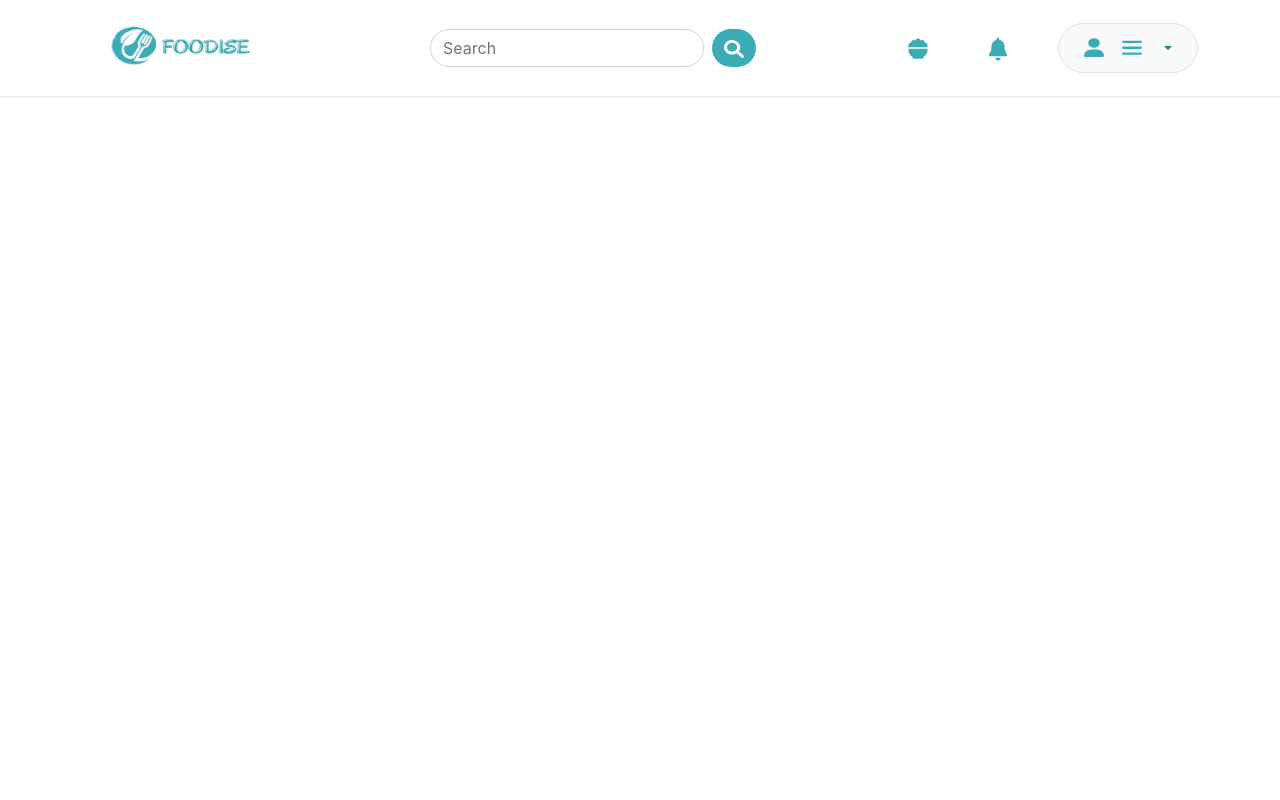
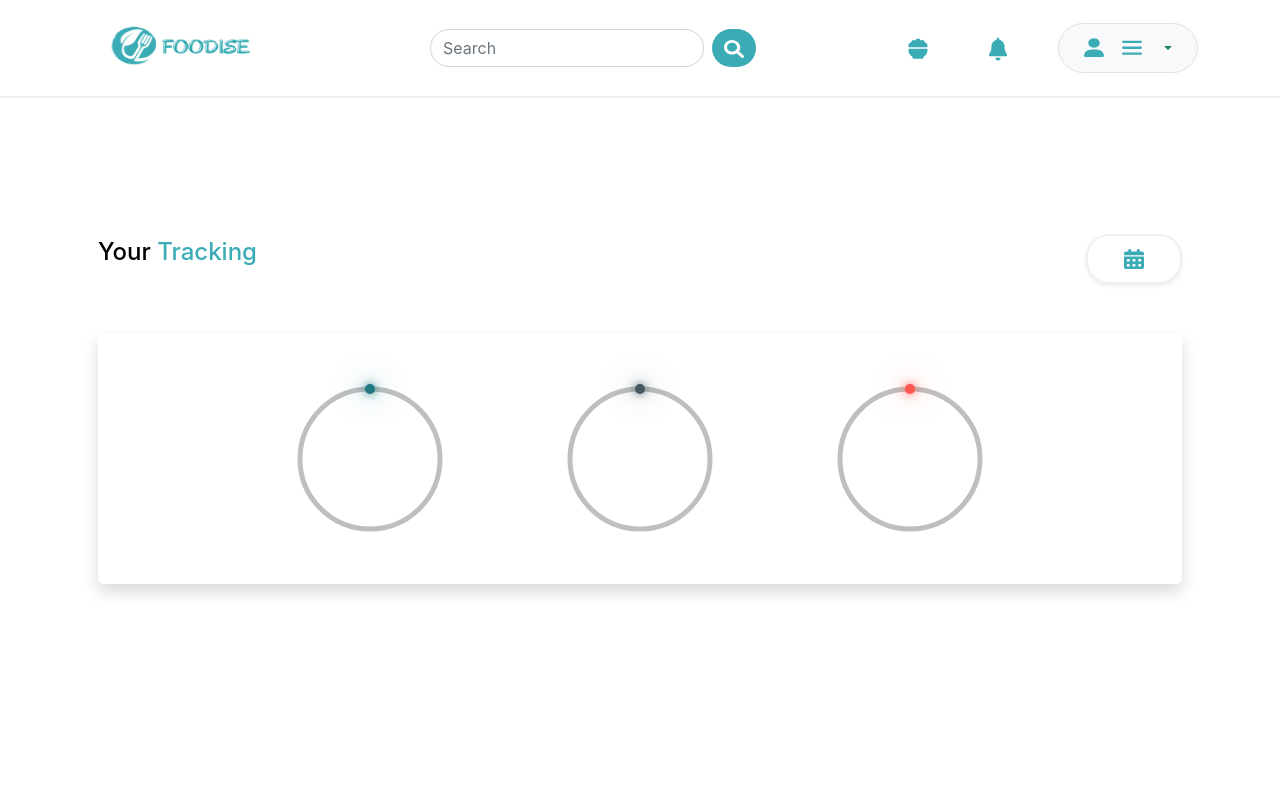
Before and after one commit to Febe2-Skilvul/foodise-app, a React (Create React App) app: page /track in a window 1280 px wide. Shown: the top 800 px of the page. Built offline with nearby package versions, Linux system fonts and the light colour scheme.

Commit message:
finished track portal

```diff
--- a/src/App.jsx
+++ b/src/App.jsx
@@ -7,6 +7,7 @@ import Favorites from './pages/Favorites/Favorites';
 import Home from './pages/home/Home';
 import LandingPage from './pages/Landing-page/LandingPage';
 import Signup from './pages/signup/Signup';
+import TrackingPage from './pages/tracking';
 
 const App = () => {
   return (
@@ -18,6 +19,7 @@ const App = () => {
             <Route path="/home" element={<Home />} />
             <Route path="/signup" element={<Signup />} />
             <Route path="/favorite" element={<Favorites />} />
+            <Route path="/track" element={<TrackingPage />} />
             <Route
               path="/home/:id"
               element={
--- a/src/components/Portal.jsx
+++ b/src/components/Portal.jsx
@@ -9,7 +9,7 @@ const ServicePortal = ({ user = ' ' }) => {
     <Stack className="p-4  p-3 mb-5 bg-body rounded d-flex flex-column justify-content-between align-items-start gap-5">
       <Stack className="d-flex flex-row justify-content-between">
         <TextOne colored={user}>Hii</TextOne>
-        <Link to={'/booked'} className="text-decoration-none">
+        <Link to={'/track'} className="text-decoration-none">
           <Button className="button-pill bg-white shadow-sm">
             <Icon image={'/icons/tracking.svg'} />
             <span className="d-none d-md-block">Tracking</span>
--- /dev/null
+++ b/src/components/TrackPortal.jsx
@@ -0,0 +1,63 @@
+import React from 'react';
+import { Accordion, Button, Stack } from 'react-bootstrap';
+import CircleProgress from './atoms/CircleProgress';
+import { TextOne } from './atoms/Fonts';
+import Icon from './atoms/Icon';
+
+const TrackPortal = () => {
+  return (
+    <Stack
+      className=" p-3 w-100 bg-body rounded d-flex flex-column justify-content-center align-items-center gap-5 "
+      style={{
+        marginTop: '100px',
+        padding: '0',
+      }}>
+      <Stack className="d-flex flex-row justify-content-between">
+        <TextOne colored={'Tracking'}>Your</TextOne>
+        <Button className="button-pill bg-white shadow-sm">
+          <Icon image={'/icons/calendar-days-solid.svg'} />
+        </Button>
+      </Stack>
+      <Stack className="d-md-flex shadow rounded flex-row  justify-content-center w-100 box-circle-progress d-none ">
+        <CircleProgress
+          color={'#227880'}
+          name="Foods"
+          value={1}
+          percent={39}
+        />
+        <CircleProgress
+          color={'#455A64'}
+          name="Carbon"
+          value={100}
+          percent={69}
+          unit="kgc02"
+        />
+        <CircleProgress
+          color={'#FF5652'}
+          name="Calori"
+          value={1090}
+          percent={79}
+          unit="Kkal"
+        />
+      </Stack>
+      <Stack className="d-flex d-md-none shadow rounded flex-row   justify-content-center">
+        <CircleProgress
+          color={'#455A64'}
+          name="Carbon"
+          value={100}
+          percent={69}
+          unit="kgc02"
+        />
+        <CircleProgress
+          color={'#FF5652'}
+          name="Calori"
+          value={1090}
+          percent={79}
+          unit="Kkal"
+        />
+      </Stack>
+    </Stack>
+  );
+};
+
+export default TrackPortal;
--- /dev/null
+++ b/src/components/atoms/CircleProgress.jsx
@@ -0,0 +1,25 @@
+const CircleProgress = ({ name, percent, value, color, unit }) => {
+  return (
+    <div className="card-track">
+      <div
+        className="percent"
+        style={{
+          '--clr': color,
+          '--num': percent,
+        }}>
+        <dot className="dot"></dot>
+        <svg>
+          <circle cx="70" cy="70" r="70"></circle>
+          <circle cx="70" cy="70" r="70"></circle>
+        </svg>
+        <div className="number">
+          <h2>{value}</h2>
+          <span>{unit}</span>
+          <p>{name}</p>
+        </div>
+      </div>
+    </div>
+  );
+};
+
+export default CircleProgress;
--- /dev/null
+++ b/src/pages/tracking/index.jsx
@@ -0,0 +1,16 @@
+import React from 'react';
+import { Col, Row } from 'react-bootstrap';
+import TrackPortal from '../../components/TrackPortal';
+import './track.css';
+
+const TrackingPage = () => {
+  return (
+    <Row className="justify-content-md-center">
+      <Col>
+        <TrackPortal />
+      </Col>
+    </Row>
+  );
+};
+
+export default TrackingPage;
--- /dev/null
+++ b/src/pages/tracking/track.css
@@ -0,0 +1,120 @@
+.container-track {
+  display: flex;
+  justify-content: center;
+  align-items: center;
+  flex-wrap: wrap;
+  gap: 40px;
+}
+.card-track {
+  position: relative;
+  width: 220px;
+  height: 250px;
+  background: #fff;
+  display: flex;
+  justify-content: center;
+  align-items: center;
+}
+.card-track .percent {
+  position: relative;
+  width: 150px;
+  height: 150px;
+}
+.card-track .percent svg {
+  position: relative;
+  width: 150px;
+  height: 150px;
+  transform: rotate(270deg);
+}
+.card-track .percent circle {
+  width: 100%;
+  height: 100%;
+  fill: transparent;
+  stroke-width: 5;
+  stroke: #bfbfbf;
+  transform: translate(5px, 5px);
+}
+.card-track .percent svg circle:nth-child(2) {
+  stroke: var(--clr);
+  stroke-dasharray: 440;
+  stroke-dashoffset: calc(440 - (440 * var(--num)) / 100);
+  opacity: 0;
+  animation: fadeIn 1s linear forwards;
+  animation-delay: 1s;
+}
+@keyframes fadeIn {
+  0% {
+    opacity: 0;
+  }
+  100% {
+    opacity: 1;
+  }
+}
+.dot {
+  position: absolute;
+  inset: 5px;
+  z-index: 10;
+  animation: animateDot 2s linear forwards;
+}
+@keyframes animateDot {
+  0% {
+    transform: rotate(0deg);
+  }
+  100% {
+    transform: rotate(calc(3.6deg * var(--num)));
+  }
+}
+.dot::before {
+  content: '';
+  position: absolute;
+  top: -5px;
+  left: 50%;
+  transform: translateX(-50%);
+  border-radius: 50%;
+  width: 10px;
+  height: 10px;
+  background: var(--clr);
+  box-shadow: 0 0 10px var(--clr), 0 0 30px var(--clr);
+}
+.number {
+  position: absolute;
+  inset: 0;
+  display: flex;
+  justify-content: center;
+  align-items: center;
+  flex-direction: column;
+  opacity: 0;
+  animation: fadeIn 1s linear forwards;
+  animation-delay: 1.5s;
+}
+.number h2 {
+  display: flex;
+  justify-content: center;
+  align-items: center;
+  color: var(--clr);
+  font-weight: 700;
+  font-size: 2em;
+}
+.number span {
+  font-weight: 500;
+  color: #000;
+  font-size: 0.8em;
+}
+.number p {
+  font-weight: 400;
+  font-size: 1em;
+  letter-spacing: 2px;
+  text-transform: uppercase;
+  color: #0a0a0a;
+}
+.box-circle-progress {
+  gap: 50px;
+  padding: 0;
+  flex-wrap: wrap;
+}
+
+@media screen and (max-width: 980px) {
+  .card-track {
+    scale: 0.8;
+    margin: 0;
+  }
+}
```
Also changed, not shown: public/icons/calendar-days-solid.svg (added).
